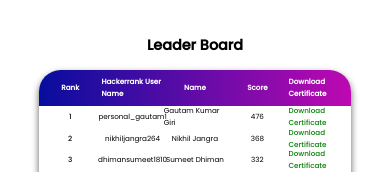
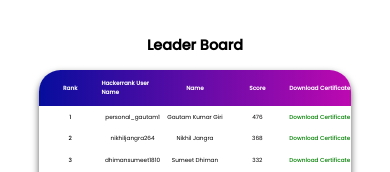
Before and after one commit to Saransh482003/Code-Spardha-Website, a Next.js app: page /results in a window 390 px wide. Shown: the part 672-844 px from the top of the page. Built offline with nearby package versions, Linux system fonts and the light colour scheme.

Commit message:
Results Released

```diff
--- a/styles/Results.module.css
+++ b/styles/Results.module.css
@@ -89,4 +89,24 @@
     align-items: center;
     width: 20%;
     height: 100%;
+    font-size: 1rem;
+    text-align: center;
 }
+@media (max-width: 500px){
+    .headers{
+        font-size: 0.8rem;
+    }
+
+    .score{
+      font-size: 0.8rem;
+    }
+  }
+@media (max-width: 400px){
+    /* .score{
+      font-size: 0.7rem;
+    }
+
+    .headers{
+        font-size: 0.7rem;
+    } */
+  }
```
